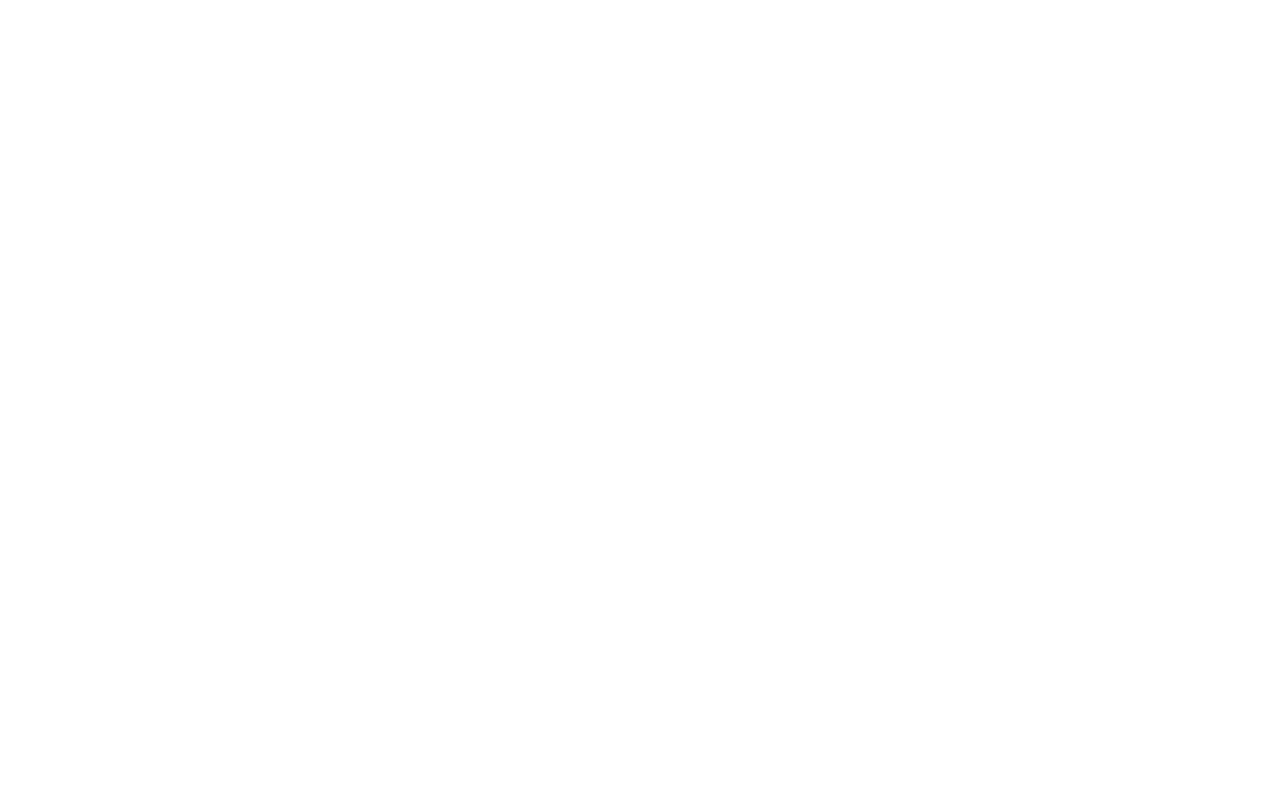
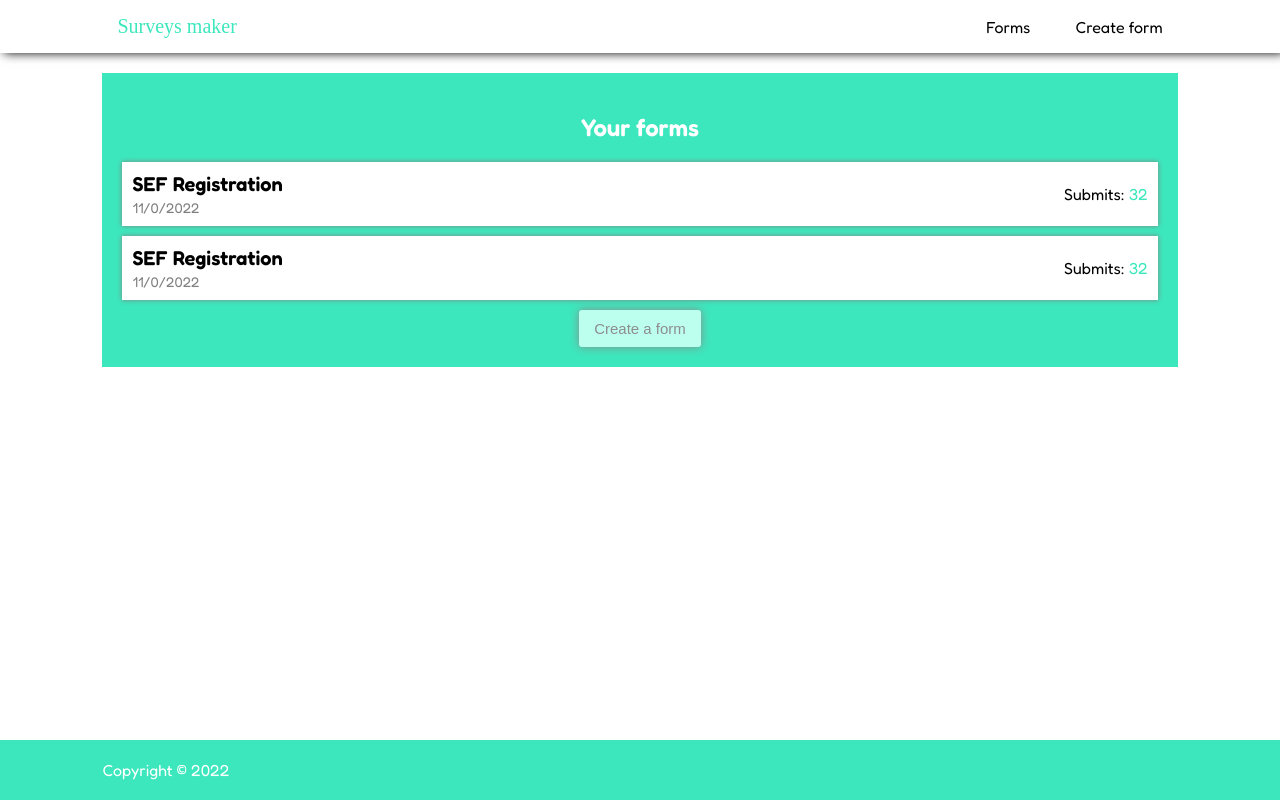
Before and after one commit to abedulaziz/Surveys_Builder, a React (Create React App) app in the folder surveys_frontend/: page /admin in a window 1280 px wide. Before the commit this address had no page. Built offline with nearby package versions, Linux system fonts and the light colour scheme; a web font is replaced by a local one.

Commit message:
Creating admin list forms page

```diff
--- a/surveys_frontend/src/App.js
+++ b/surveys_frontend/src/App.js
@@ -3,6 +3,7 @@
 
 import Home from "./sign_in";
 import SignUp from "./signUp";
+import AdminHomepage from "./adminHomepage";
 import CreateForm from "./createForm";
 
 
@@ -13,6 +14,7 @@
       <Routes>
         <Route path="/" element={<Home />} />
         <Route path="/sign-up" element={<SignUp />} />
+        <Route path="/admin" element={<AdminHomepage />} />
         <Route path="admin/create-form" element={<CreateForm />} />
       </Routes>
     </Router>
--- /dev/null
+++ b/surveys_frontend/src/adminHomepage.js
@@ -0,0 +1,46 @@
+import React from 'react'
+import Head from './layout_components/header'
+import Footer from './layout_components/footer'
+import SubmitButton from './registration_components/submitButton'
+
+const adminHomepage = () => {
+  return (
+    <>
+      <Head />
+      <main>
+        <div className='container'>
+          <div className='admin_forms'>
+
+            <div className='forms_head'>
+              <h2>Your forms</h2>
+            </div>
+
+            <div className='forms_list'>
+              <div className='form'>
+                <div>
+                  <h4 className='title'>SEF Registration</h4>
+                  <p className='created_at'>11/0/2022</p>
+                </div>
+                <div className='submits'>Submits: <span className='submits_num'>32</span></div>
+              </div>
+              <div className='form'>
+                <div>
+                  <h4 className='title'>SEF Registration</h4>
+                  <p className='created_at'>11/0/2022</p>
+                </div>
+                <div className='submits'>Submits: <span className='submits_num'>32</span></div>
+              </div>
+            </div>
+
+            <SubmitButton buttonValue="Create a form"/>
+
+          </div>
+        </div>
+      </main>
+
+      <Footer />
+    </>
+  )
+}
+
+export default adminHomepage
--- a/surveys_frontend/src/index.css
+++ b/surveys_frontend/src/index.css
@@ -135,6 +135,49 @@
   color: #8d8d8d;
 }
 
+
+/* list admin forms page */
+.admin_forms {
+  background-color: var(--color-theme);
+  padding: 20px;
+  margin-top: 20px;
+}
+
+.admin_forms .forms_head h2 {
+  text-align: center;
+  color: #FFF;
+}
+
+.admin_forms .forms_list .form {
+  background-color: #FFF;
+  box-shadow: 0 0 5px gray;
+  padding: 10px;
+  margin-bottom: 10px;
+  display: flex;
+  justify-content: space-between;
+  align-items: center;
+}
+
+.admin_forms .forms_list .form .title {
+  margin: 0 0 3px;
+  font-size: 20px;
+}
+
+.admin_forms .forms_list .form .created_at {
+  margin: 0;
+  font-size: 14px;
+  color: gray;
+}
+
+.admin_forms .forms_list .form .submits_num {
+  color: var(--color-theme)
+}
+
+.admin_forms .submit_wrapper{
+  text-align: center;
+}
+
+
 /* create form page */
 #createFormPanel {
   margin-top: 20px;
```
